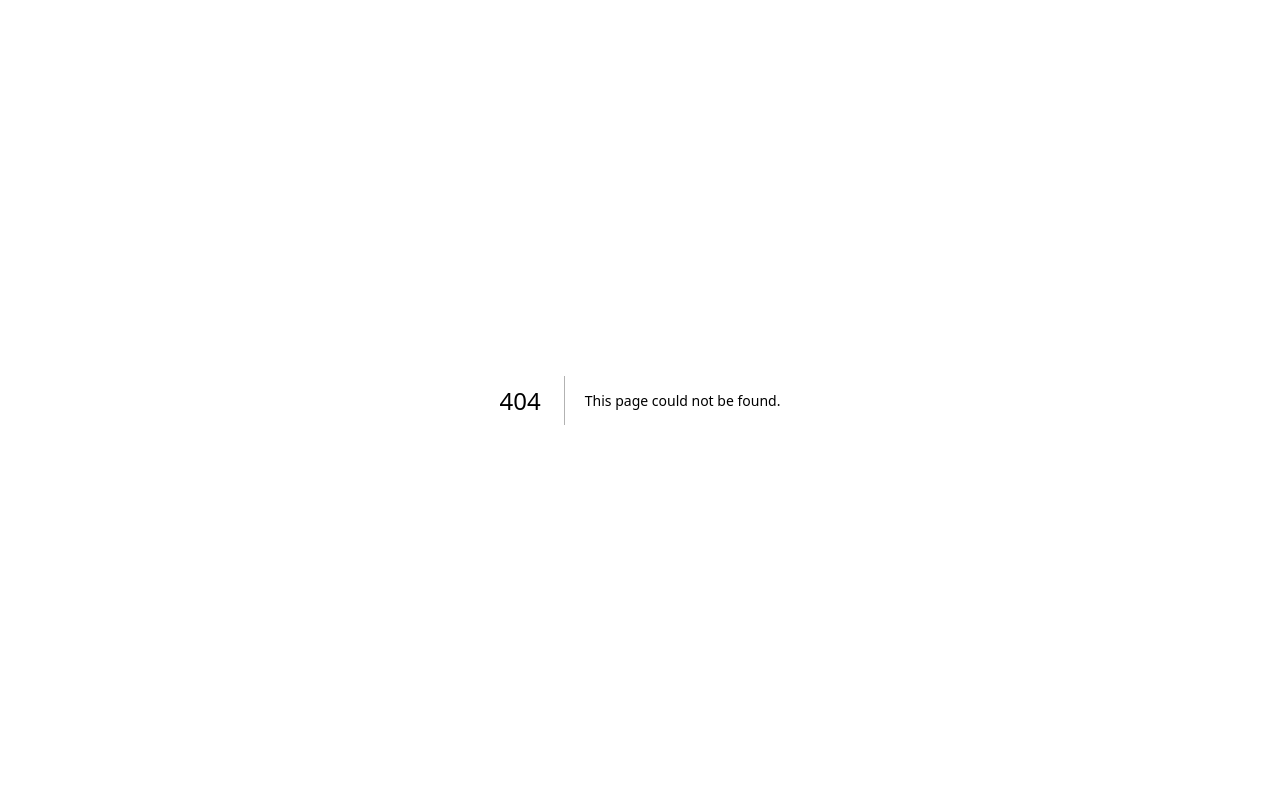
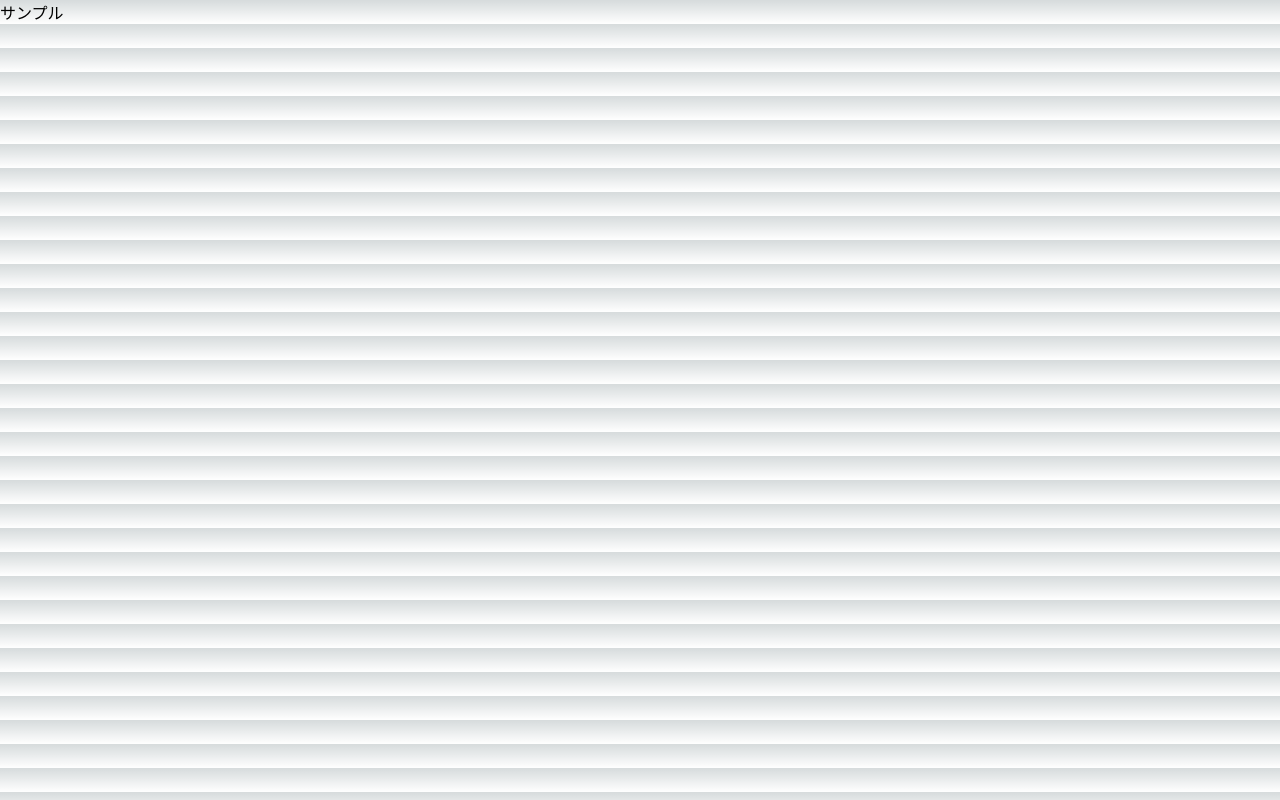
Before and after one commit to arfes0e2b3c/next-sample, a Next.js app: page /sample in a window 1280 px wide. Before the commit this address had no page. Built offline with nearby package versions, Linux system fonts and the light colour scheme.

Commit message:
first commit

```diff
--- /dev/null
+++ b/pages/sample.tsx
@@ -0,0 +1,5 @@
+function Sample() {
+  return <span>サンプル</span>
+}
+
+export default Sample
--- /dev/null
+++ b/pages/ssg.tsx
@@ -0,0 +1,3 @@
+// import { NextPage } from "next";
+
+// import Head from
```
